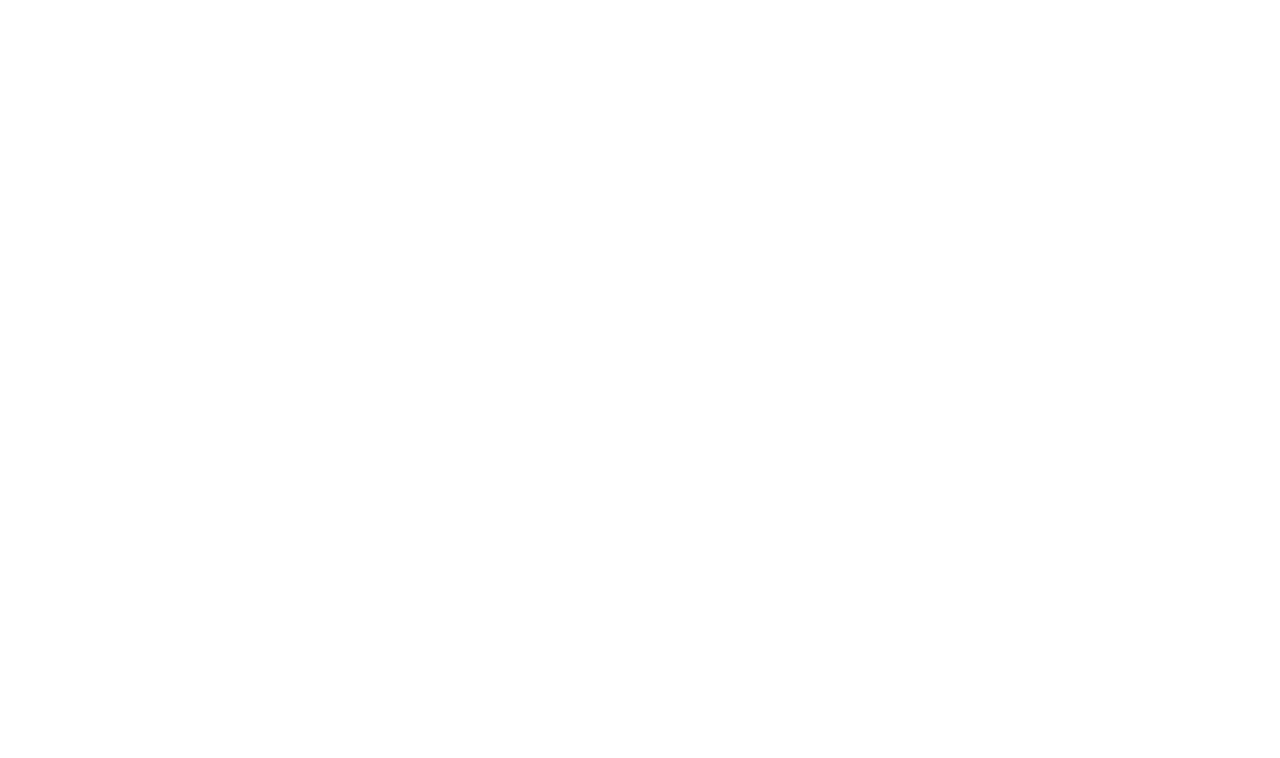
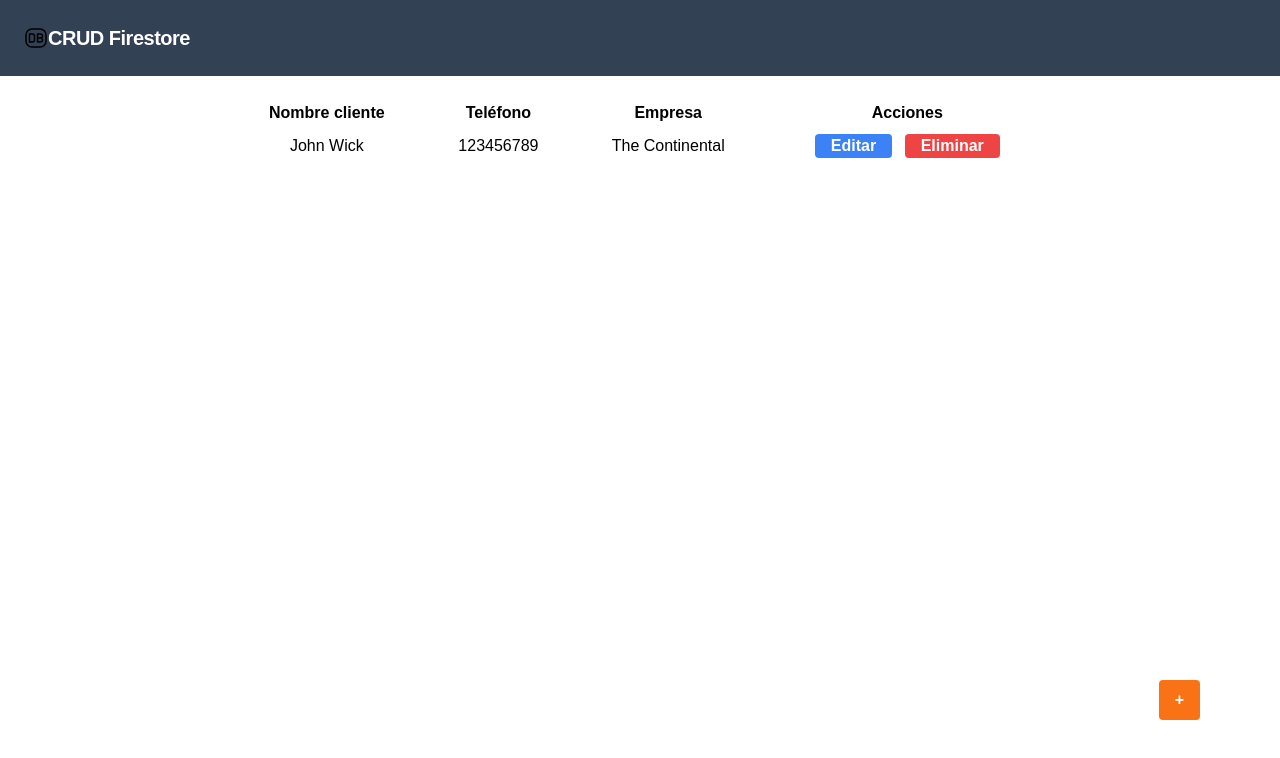
Before and after one commit to neolinkDev/crud-firestore, a website built with Vite: page index.html in a window 1280 px wide. Built offline with nearby package versions, Linux system fonts and the light colour scheme.

Commit message:
add preliminary table

```diff
--- a/index.html
+++ b/index.html
@@ -1,5 +1,6 @@
 <!DOCTYPE html>
 <html lang="es">
+
 <head>
   <meta charset="UTF-8" />
   <link rel="icon" type="image/svg+xml" href="/javascript.svg" />
@@ -7,8 +8,70 @@
   <title>CRUD FIREBASE</title>
 
 </head>
+
 <body>
+
+  <header>
+
+    <nav class="flex items-center justify-between flex-wrap bg-slate-700 p-6">
+      <div class="flex items-center flex-shrink-0 text-white mr-6">
+        <svg width="24px" height="24px" stroke-width="1.5" viewBox="0 0 24 24" fill="none"
+          xmlns="http://www.w3.org/2000/svg" color="#000000">
+          <path d="M2 15V9a6 6 0 016-6h8a6 6 0 016 6v6a6 6 0 01-6 6H8a6 6 0 01-6-6z" stroke="#000000"
+            stroke-width="1.5"></path>
+          <path
+            d="M16.357 12c.714 0 2.143 0 2.143-2s-1.429-2-2.143-2H13.5v4m2.857 0H13.5m2.857 0c.714 0 2.143 0 2.143 2s-1.429 2-2.143 2H13.5v-4M8.357 8H5.5v8h2.857c.714 0 2.143 0 2.143-2v-4c0-2-1.429-2-2.143-2z"
+            stroke="#000000" stroke-width="1.5" stroke-linecap="round" stroke-linejoin="round"></path>
+        </svg>
+        <span class="font-semibold text-xl tracking-tight">CRUD Firestore</span>
+      </div>
+    </nav>
+
+  </header>
+
+  <main class="flex justify-center p-6">
+
+    <div class="w-2/3">
+
+      <div class="table-container">
+
+        <table class="min-w-full">
+          <thead>
+            <tr>
+              <th class="pb-2 px-4 text-center whitespace-nowrap">Nombre cliente</th>
+              <th class="pb-2 px-4 text-center">Teléfono</th>
+              <th class="pb-2 px-4 text-center">Empresa</th>
+              <th class="pb-2 px-4 text-center">Acciones</th>
+            </tr>
+          </thead>
+          <tbody>
+            <tr>
+              <td class="pb-2 px-4 text-center whitespace-nowrap">John Wick</td>
+              <td class="pb-2 px-4 text-center whitespace-nowrap">123456789</td>
+              <td class="pb-2 px-4 text-center whitespace-nowrap">The Continental</td>
+              <td class="pb-2 px-4 text-center whitespace-nowrap">
+                <button
+                  class="bg-blue-500 hover:bg-blue-700 text-white font-bold px-4 rounded mr-2">Editar</button>
+                <button class="bg-red-500 hover:bg-red-700 text-white font-bold px-4 rounded">Eliminar</button>
+              </td>
+            </tr>
+
+
+            <!-- Otros registros de clientes -->
+          </tbody>
+        </table>
+
+      </div>
+
+    </div>
+
+    <button class="fixed bottom-20 right-20 bg-orange-500 hover:bg-orange-700 text-white font-bold py-2 px-4 rounded">
+  +
+</button>
+
+  </main>
 
   <script type="module" src="/main.js"></script>
 </body>
+
 </html>
--- a/style.css
+++ b/style.css
@@ -9,3 +9,7 @@
 html {
   font-family: 'Ubuntu', sans-serif;
 }
+
+.table-container {
+  overflow-x: auto;
+}
```
Lines whose indentation alone changed are shown as unchanged.
